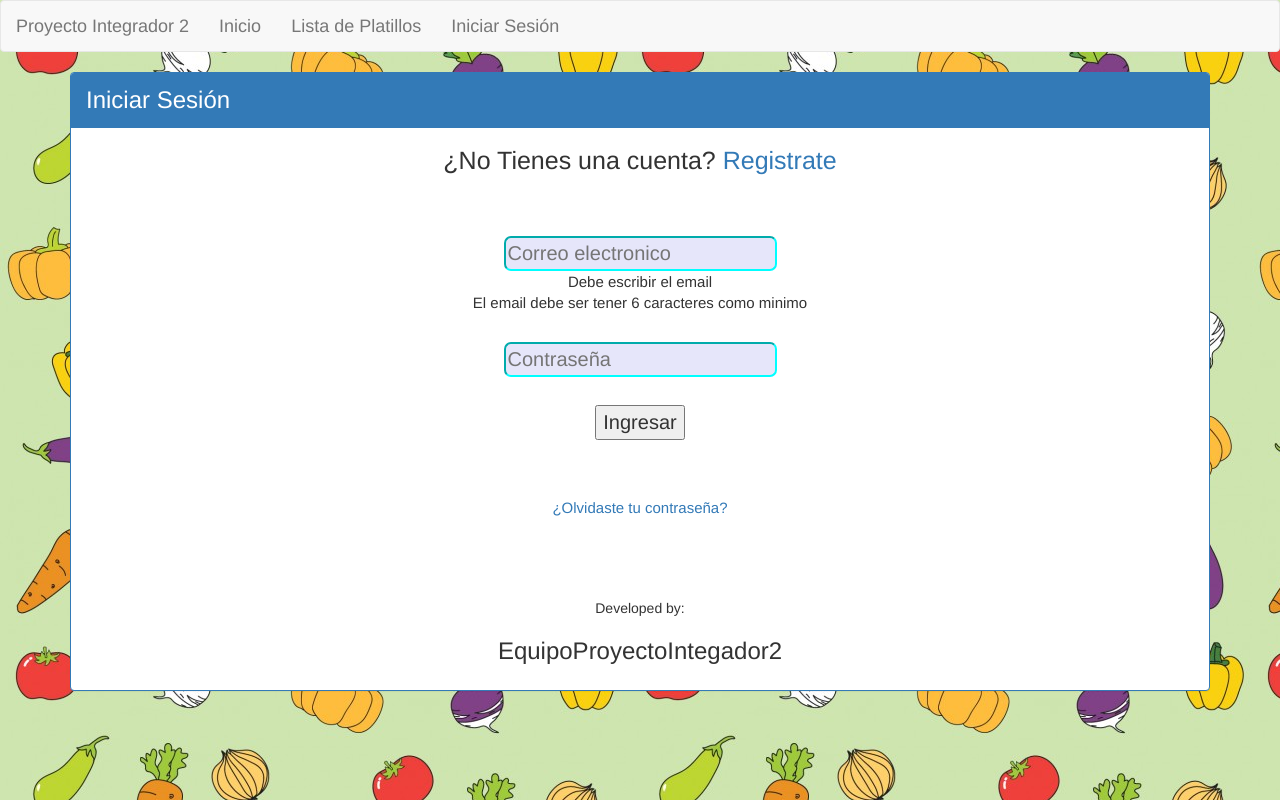
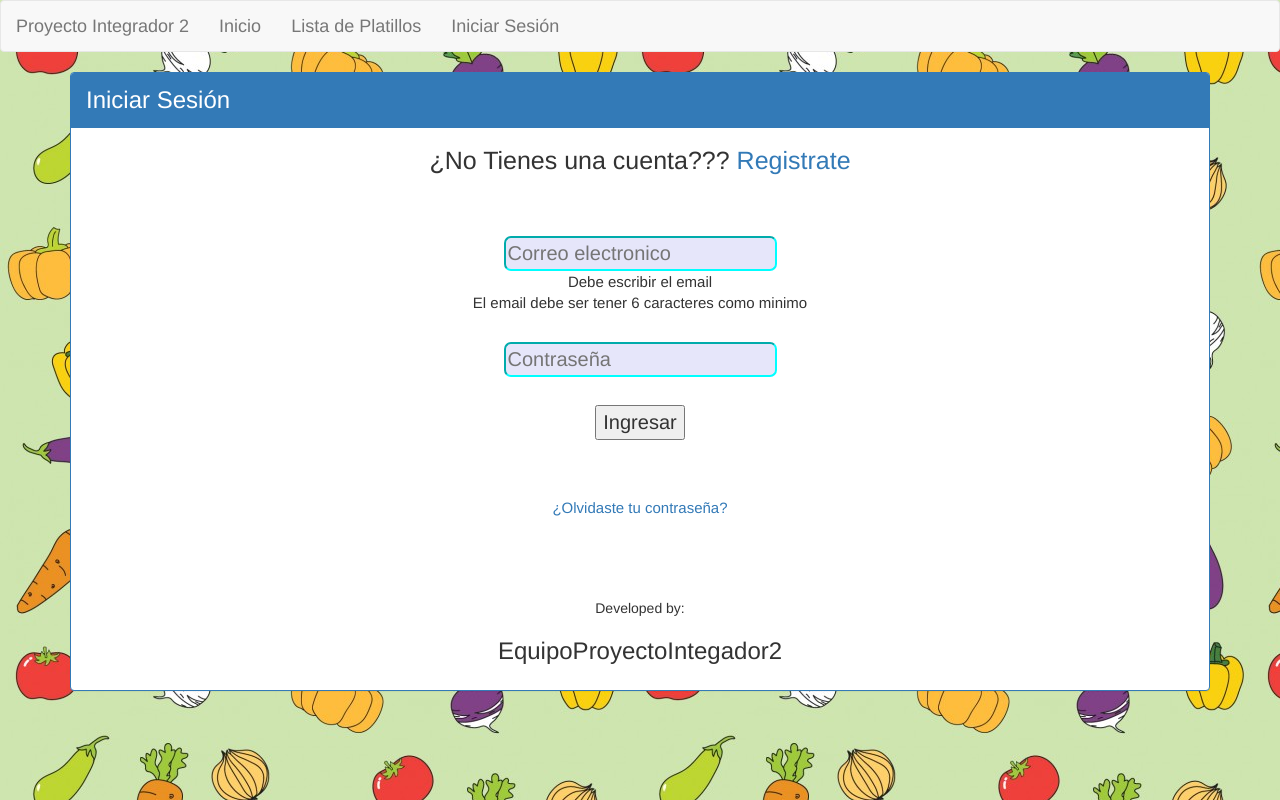
Before and after one commit to wilfrid33/Angular-Proyecto-integrador-2, an Angular app: page /clients in a window 1280 px wide. Built offline with nearby package versions, Linux system fonts and the light colour scheme.

Commit message:
Pruebas01

```diff
--- a/src/app/clients/client.component.html
+++ b/src/app/clients/client.component.html
@@ -4,7 +4,7 @@
     </div>
     <div class="panel-body"  >
         <div  class="row" style="font-size:20px">
-           <div class="text-center" style="font-size:25px">¿No Tienes una cuenta? <a [routerLink]="['/clientsreg']">Registrate</a></div>
+           <div class="text-center" style="font-size:25px">¿No Tienes una cuenta??? <a [routerLink]="['/clientsreg']">Registrate</a></div>
            <br><br>
 
            <div class="text-center" ><input #email="ngModel" id="email" style="border-color:cyan;border-radius:7px; background-color:lavender" type="text" placeholder="Correo electronico" [(ngModel)]='clients.Email' > </div>
```
